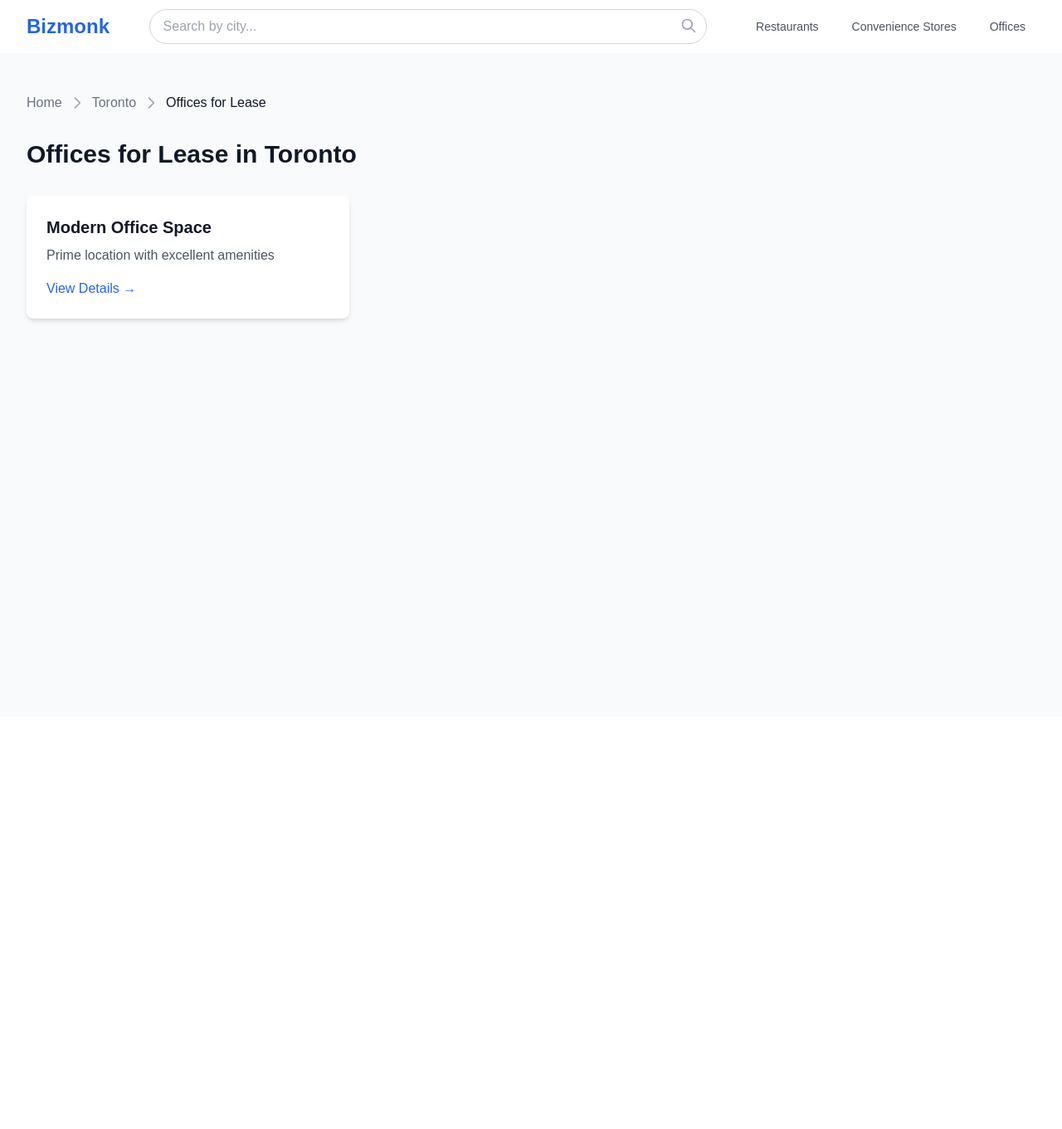
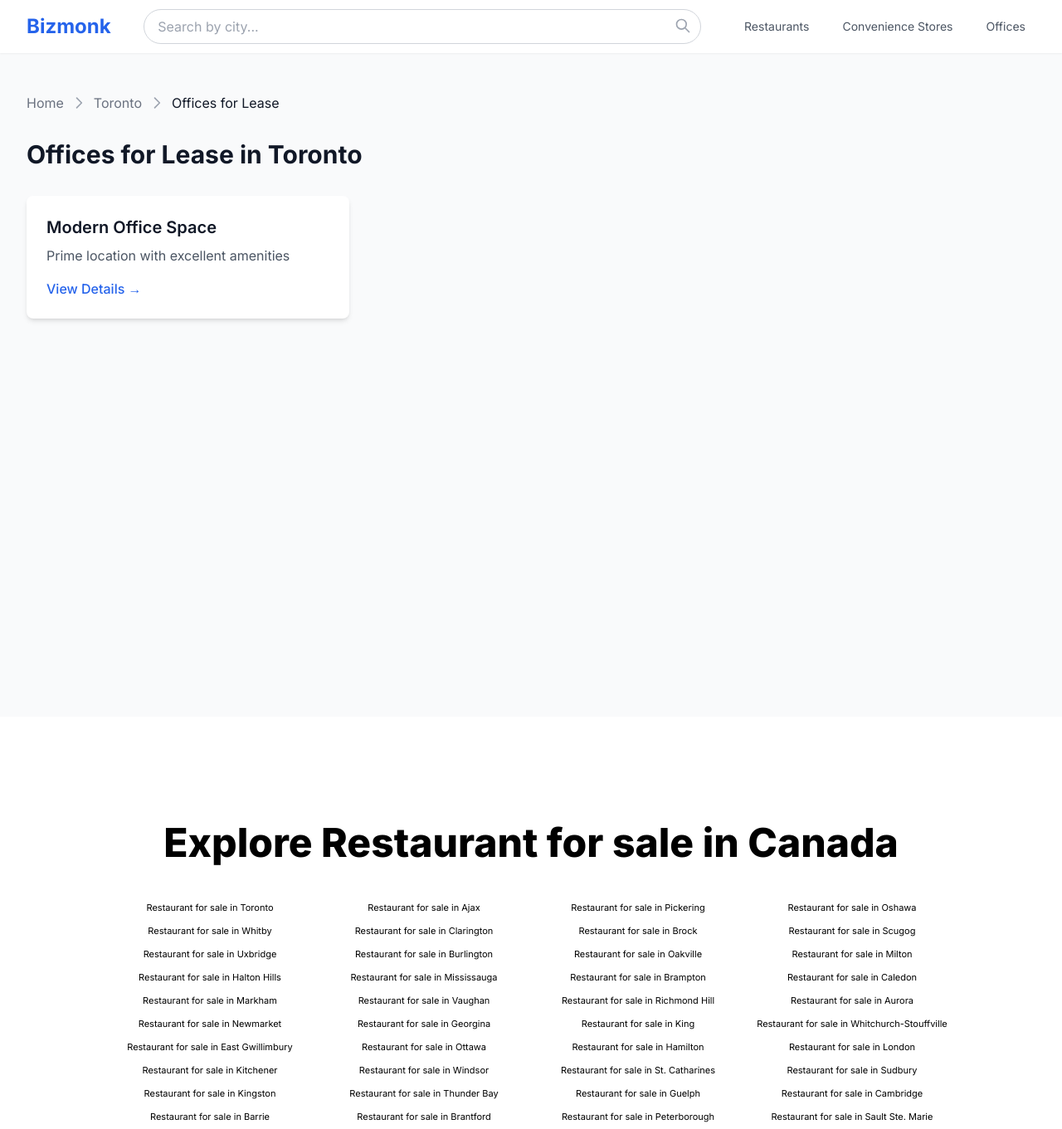
Before and after one commit to udbhavghimire/bizmonk, a Next.js app: page /toronto/offices-for-lease in a window 1280 px wide. Shown: the top 1361 px of the page at 83% size. Before the commit the page ends 864 px from the top, so only its background shows below. Built offline with nearby package versions, Linux system fonts and the light colour scheme.

Commit message:
Refactor layout and enhance city navigation: Replace Geist font with Inter, update metadata, and add Footer component. Improve city page routing with URL-friendly formats and enhance breadcrumb navigation. Introduce Newsletter component on the homepage and update city data with additional locations.

```diff
--- a/app/[city]/convenience-store-for-sale/page.js
+++ b/app/[city]/convenience-store-for-sale/page.js
@@ -1,6 +1,8 @@
 import Breadcrumb from "@/components/Breadcrumb";
-import { cities } from "@/data/gta-cities.json";
+import citiesData from "@/data/gta-cities.json";
 import { notFound } from "next/navigation";
+
+const { cities } = citiesData;
 
 export async function generateStaticParams() {
   return cities.map((city) => ({
@@ -9,20 +11,22 @@ export async function generateStaticParams() {
 }
 
 export default async function CityConvenienceStores({ params }) {
-  const cityExists = cities.find(
-    (c) => c.toLowerCase() === params.city.toLowerCase()
-  );
+  const { city } = await params;
+
+  if (!city) {
+    notFound();
+  }
+
+  const cityExists = cities.find((c) => c.toLowerCase() === city.toLowerCase());
 
   if (!cityExists) {
     notFound();
   }
 
-  const cityName = cityExists;
-
   const breadcrumbItems = [
     {
-      label: cityName,
-      href: `/${params.city}`,
+      label: cityExists,
+      href: `/${city.toLowerCase()}`,
     },
     {
       label: "Convenience Stores for Sale",
@@ -35,7 +39,7 @@ export default async function CityConvenienceStores({ params }) {
         <Breadcrumb items={breadcrumbItems} />
 
         <h1 className="text-3xl font-bold text-gray-900 mb-8">
-          Convenience Stores for Sale in {cityName}
+          Convenience Stores for Sale in {cityExists}
         </h1>
 
         {/* Store Listings */}
--- a/app/[city]/offices-for-lease/page.js
+++ b/app/[city]/offices-for-lease/page.js
@@ -1,6 +1,8 @@
 import Breadcrumb from "@/components/Breadcrumb";
-import { cities } from "@/data/gta-cities.json";
+import citiesData from "@/data/gta-cities.json";
 import { notFound } from "next/navigation";
+
+const { cities } = citiesData;
 
 export async function generateStaticParams() {
   return cities.map((city) => ({
@@ -9,20 +11,22 @@ export async function generateStaticParams() {
 }
 
 export default async function CityOffices({ params }) {
-  const cityExists = cities.find(
-    (c) => c.toLowerCase() === params.city.toLowerCase()
-  );
+  const { city } = await params;
+
+  if (!city) {
+    notFound();
+  }
+
+  const cityExists = cities.find((c) => c.toLowerCase() === city.toLowerCase());
 
   if (!cityExists) {
     notFound();
   }
 
-  const cityName = cityExists;
-
   const breadcrumbItems = [
     {
-      label: cityName,
-      href: `/${params.city}`,
+      label: cityExists,
+      href: `/${city.toLowerCase()}`,
     },
     {
       label: "Offices for Lease",
@@ -35,7 +39,7 @@ export default async function CityOffices({ params }) {
         <Breadcrumb items={breadcrumbItems} />
 
         <h1 className="text-3xl font-bold text-gray-900 mb-8">
-          Offices for Lease in {cityName}
+          Offices for Lease in {cityExists}
         </h1>
 
         {/* Office Listings */}
--- a/app/[city]/page.js
+++ b/app/[city]/page.js
@@ -1,26 +1,40 @@
-import { cities } from "@/data/gta-cities.json";
+import citiesData from "@/data/gta-cities.json";
 import Link from "next/link";
+import { notFound } from "next/navigation";
 import Breadcrumb from "@/components/Breadcrumb";
-import { notFound } from "next/navigation";
 
-export async function generateStaticParams() {
-  return cities.map((city) => ({
-    city: city.toLowerCase(),
-  }));
-}
+const cities = citiesData.cities;
+
+// Helper function to convert city names to URL-friendly format
+const toUrlFormat = (cityName) => cityName.toLowerCase().replace(/\s+/g, "-");
+
+// Helper function to find city by URL format
+const findCityByUrlFormat = (urlFormat) => {
+  return cities.find((city) => toUrlFormat(city) === urlFormat.toLowerCase());
+};
 
 export default async function CityPage({ params }) {
-  const cityExists = cities.find(
-    (c) => c.toLowerCase() === params.city.toLowerCase()
-  );
+  const { city } = await params;
+
+  if (!city) {
+    notFound();
+  }
+
+  // Find the city using the URL-friendly format
+  const cityExists = findCityByUrlFormat(city);
 
   if (!cityExists) {
     notFound();
   }
 
   const cityName = cityExists;
+  const cityUrl = toUrlFormat(cityName); // Use this for links
 
   const breadcrumbItems = [
+    {
+      label: "Home",
+      href: "/",
+    },
     {
       label: cityName,
     },
@@ -38,7 +52,7 @@ export default async function CityPage({ params }) {
         <div className="grid grid-cols-1 sm:grid-cols-2 lg:grid-cols-3 gap-8">
           {/* Restaurant Section */}
           <Link
-            href={`/${params.city}/restaurant-for-sale`}
+            href={`/${cityUrl}/restaurant-for-sale`}
             className="group bg-white rounded-lg shadow-md hover:shadow-xl transition-all duration-300 overflow-hidden"
           >
             <div className="p-8">
@@ -47,14 +61,14 @@ export default async function CityPage({ params }) {
               </h2>
               <p className="mt-4 text-gray-600">
                 Browse available restaurant spaces and turnkey operations in{" "}
-                {cityName}
+                {cityName}.
               </p>
             </div>
           </Link>
 
           {/* Convenience Store Section */}
           <Link
-            href={`/${params.city}/convenience-store-for-sale`}
+            href={`/${cityUrl}/convenience-store-for-sale`}
             className="group bg-white rounded-lg shadow-md hover:shadow-xl transition-all duration-300 overflow-hidden"
           >
             <div className="p-8">
@@ -62,14 +76,14 @@ export default async function CityPage({ params }) {
                 Convenience Stores for Sale
               </h2>
               <p className="mt-4 text-gray-600">
-                Explore convenience store opportunities in {cityName}
+                Explore convenience store opportunities in {cityName}.
               </p>
             </div>
           </Link>
 
           {/* Offices Section */}
           <Link
-            href={`/${params.city}/offices-for-lease`}
+            href={`/${cityUrl}/offices-for-lease`}
             className="group bg-white rounded-lg shadow-md hover:shadow-xl transition-all duration-300 overflow-hidden"
           >
             <div className="p-8">
@@ -77,7 +91,7 @@ export default async function CityPage({ params }) {
                 Offices for Lease
               </h2>
               <p className="mt-4 text-gray-600">
-                Find the perfect office space in {cityName}
+                Find the perfect office space in {cityName}.
               </p>
             </div>
           </Link>
--- a/app/[city]/restaurant-for-sale/page.js
+++ b/app/[city]/restaurant-for-sale/page.js
@@ -1,32 +1,35 @@
+import { notFound } from "next/navigation";
 import Breadcrumb from "@/components/Breadcrumb";
-import { cities } from "@/data/gta-cities.json";
-import { notFound } from "next/navigation";
+import citiesData from "@/data/gta-cities.json";
+
+const { cities } = citiesData;
 
 export async function generateStaticParams() {
+  // Generate the static parameters for dynamic routes
   return cities.map((city) => ({
     city: city.toLowerCase(),
   }));
 }
 
 export default async function CityRestaurants({ params }) {
-  const cityExists = cities.find(
-    (c) => c.toLowerCase() === params.city.toLowerCase()
-  );
+  // Safely await the params
+  const { city } = await params;
+
+  if (!city) {
+    notFound(); // If no city parameter, show 404
+  }
+
+  // Ensure city exists in the cities data
+  const cityExists = cities.find((c) => c.toLowerCase() === city.toLowerCase());
 
   if (!cityExists) {
-    notFound();
+    notFound(); // If city doesn't exist, show 404
   }
 
-  const cityName = cityExists;
-
+  // Prepare breadcrumb items for navigation
   const breadcrumbItems = [
-    {
-      label: cityName,
-      href: `/${params.city}`,
-    },
-    {
-      label: "Restaurants for Sale",
-    },
+    { label: cityExists, href: `/${cityExists.toLowerCase()}` },
+    { label: "Restaurants for Sale" },
   ];
 
   return (
@@ -35,12 +38,11 @@ export default async function CityRestaurants({ params }) {
         <Breadcrumb items={breadcrumbItems} />
 
         <h1 className="text-3xl font-bold text-gray-900 mb-8">
-          Restaurants for Sale in {cityName}
+          Restaurants for Sale in {cityExists}
         </h1>
 
-        {/* Restaurant Listings */}
+        {/* Example of listing cards */}
         <div className="grid grid-cols-1 md:grid-cols-2 lg:grid-cols-3 gap-6">
-          {/* Example listing card - repeat or map through actual listings */}
           <div className="bg-white rounded-lg shadow-md hover:shadow-xl transition-all duration-300">
             <div className="p-6">
               <h3 className="text-xl font-semibold text-gray-900">
--- a/app/layout.js
+++ b/app/layout.js
@@ -1,33 +1,23 @@
-import { Geist, Geist_Mono } from "next/font/google";
+import { Inter } from "next/font/google";
 import "./globals.css";
 import Navbar from "@/components/Navbar";
-import ClientLayout from "./ClientLayout";
+import Footer from "@/components/Footer";
 
-const geistSans = Geist({
-  variable: "--font-geist-sans",
-  subsets: ["latin"],
-});
-
-const geistMono = Geist_Mono({
-  variable: "--font-geist-mono",
-  subsets: ["latin"],
-});
+const inter = Inter({ subsets: ["latin"] });
 
 export const metadata = {
-  title: "Bizmonk - Find Your Perfect Business Location",
-  description:
-    "Discover premium business opportunities across the Greater Toronto Area",
+  title: "Bizmonk",
+  description: "Find your business space",
 };
 
 export default function RootLayout({ children }) {
   return (
     <html lang="en">
-      <ClientLayout>
-        <main className={`${geistSans.variable} ${geistMono.variable}`}>
-          <Navbar />
-          {children}
-        </main>
-      </ClientLayout>
+      <body className={inter.className}>
+        <Navbar />
+        {children}
+        <Footer />
+      </body>
     </html>
   );
 }
--- a/app/page.js
+++ b/app/page.js
@@ -1,6 +1,7 @@
 import Image from "next/image";
 import Link from "next/link";
 import SearchBar from "@/components/SearchBar";
+import Newsletter from "@/components/Newsletter";
 
 export default function Home() {
   return (
@@ -154,6 +155,8 @@ export default function Home() {
           </Link>
         </div>
       </div>
+
+      <Newsletter />
     </div>
   );
 }
--- /dev/null
+++ b/components/Footer.js
@@ -0,0 +1,131 @@
+import Link from "next/link";
+import cities from "@/data/gta-cities.json";
+
+export default function Footer() {
+  return (
+    <footer className="bg-white">
+      <div className="max-w-7xl mx-auto px-4 sm:px-6 lg:px-8 py-12 pt-32">
+        {/* Add new Cities Section */}
+        <div className="mb-12">
+          <h2 className="md:text-5xl text-3xl font-extrabold text-900 mb-6 text-center text-black">
+            Explore Restaurant for sale in Canada
+          </h2>
+          <div className="max-w-5xl mx-auto">
+            <div className="grid grid-cols-1 grid-cols-2 md:grid-cols-3 lg:grid-cols-4 gap-x-2 gap-y-1 justify-items-center pt-4">
+              {cities.cities.map((city) => (
+                <div key={city} className="text-center w-full">
+                  <Link
+                    href={`/${city.toLowerCase()}/restaurant-for-sale`}
+                    className="text-black hover:text-blue-600 text-center md:text-[11px] text-[9px]"
+                  >
+                    Restaurant for sale in {city}
+                  </Link>
+                </div>
+              ))}
+            </div>
+          </div>
+        </div>
+
+        <div className="grid grid-cols-1 md:grid-cols-12 gap-8 mt-32 md:text-start text-center">
+          {/* Company Info */}
+          <div className="col-span-1 md:col-span-4">
+            <h3 className="text-md font-semibold text-gray-900 mb-4">
+              Bizmonk
+            </h3>
+            <p className="text-gray-600 mb-4">
+              Your trusted partner in finding the perfect business space across
+              the Greater Toronto Area.
+            </p>
+          </div>
+
+          {/* Right Section Grid */}
+          <div className="col-span-1 md:col-span-7 md:col-start-6 grid grid-cols-1 md:grid-cols-3 gap-4">
+            {/* Categories */}
+            <div className="col-span-1">
+              <h3 className="text-md font-semibold text-gray-900 mb-4">
+                Categories
+              </h3>
+              <ul className="space-y-2">
+                <li>
+                  <Link
+                    href="/restaurant-for-sale"
+                    className="text-gray-600 hover:text-blue-600"
+                  >
+                    Restaurants
+                  </Link>
+                </li>
+                <li>
+                  <Link
+                    href="/convenience-store-for-sale"
+                    className="text-gray-600 hover:text-blue-600"
+                  >
+                    Convenience Stores
+                  </Link>
+                </li>
+                <li>
+                  <Link
+                    href="/offices-for-lease"
+                    className="text-gray-600 hover:text-blue-600"
+                  >
+                    Office Spaces
+                  </Link>
+                </li>
+              </ul>
+            </div>
+
+            {/* Contact Info */}
+            <div className="col-span-1">
+              <h3 className="text-md font-semibold text-gray-900 mb-4">
+                Contact Us
+              </h3>
+              <ul className="space-y-2 text-gray-600">
+                <li>Email: info@bizmonk.ca</li>
+                <li>Phone: (647) 123-4567</li>
+                <li>Toronto, ON, Canada</li>
+              </ul>
+            </div>
+
+            {/* Quick Links */}
+            <div className="col-span-1">
+              <h3 className="text-md font-semibold text-gray-900 mb-4">
+                Quick Links
+              </h3>
+              <ul className="space-y-2">
+                <li>
+                  <Link
+                    href="/about"
+                    className="text-gray-600 hover:text-blue-600"
+                  >
+                    About Us
+                  </Link>
+                </li>
+                <li>
+                  <Link
+                    href="/contact"
+                    className="text-gray-600 hover:text-blue-600"
+                  >
+                    Contact
+                  </Link>
+                </li>
+                <li>
+                  <Link
+                    href="/blog"
+                    className="text-gray-600 hover:text-blue-600"
+                  >
+                    Blog
+                  </Link>
+                </li>
+              </ul>
+            </div>
+          </div>
+        </div>
+
+        <div className="border-t border-gray-200 mt-12 pt-8">
+          <p className="text-center text-gray-600">
+            © {new Date().getFullYear()} Bizmonk. All rights reserved.
+          </p>
+        </div>
+      </div>
+    </footer>
+  );
+}
--- a/components/Navbar.js
+++ b/components/Navbar.js
@@ -3,7 +3,7 @@ import SearchBar from "./SearchBar";
 
 export default function Navbar() {
   return (
-    <nav className="bg-white shadow-sm">
+    <nav className="bg-white shadow-sm sticky top-0 z-50">
       <div className="max-w-7xl mx-auto px-4 sm:px-6 lg:px-8">
         <div className="flex justify-between items-center h-16">
           <div className="flex-shrink-0">
--- a/components/SearchBar.js
+++ b/components/SearchBar.js
@@ -2,6 +2,9 @@
 import { useState } from "react";
 import { useRouter } from "next/navigation";
 import citiesData from "@/data/gta-cities.json";
+
+// Helper function to convert city names to URL-friendly format
+const toUrlFormat = (cityName) => cityName.toLowerCase().replace(/\s+/g, "-");
 
 export default function SearchBar() {
   const [query, setQuery] = useState("");
@@ -23,7 +26,8 @@ export default function SearchBar() {
   const handleSelect = (city) => {
     setQuery("");
     setSuggestions([]);
-    router.push(`/${city.toLowerCase()}`);
+    const cityUrl = toUrlFormat(city);
+    router.push(`/${cityUrl}`);
   };
 
   return (
--- a/data/gta-cities.json
+++ b/data/gta-cities.json
@@ -1,19 +1,57 @@
 {
   "cities": [
     "Toronto",
+    "Ajax",
+    "Pickering",
+    "Oshawa",
+    "Whitby",
+    "Clarington",
+    "Brock",
+    "Scugog",
+    "Uxbridge",
+    "Burlington",
+    "Oakville",
+    "Milton",
+    "Halton Hills",
     "Mississauga",
     "Brampton",
+    "Caledon",
+    "Markham",
     "Vaughan",
-    "Markham",
     "Richmond Hill",
-    "Oakville",
-    "Burlington",
-    "Milton",
-    "Ajax",
-    "Pickering",
-    "Whitby",
-    "Oshawa",
     "Aurora",
-    "Newmarket"
+    "Newmarket",
+    "Georgina",
+    "King",
+    "Whitchurch-Stouffville",
+    "East Gwillimbury",
+    "Ottawa",
+    "Hamilton",
+    "London",
+    "Kitchener",
+    "Windsor",
+    "St. Catharines",
+    "Sudbury",
+    "Kingston",
+    "Thunder Bay",
+    "Guelph",
+    "Cambridge",
+    "Barrie",
+    "Brantford",
+    "Peterborough",
+    "Sault Ste. Marie",
+    "North Bay",
+    "Belleville",
+    "Cornwall",
+    "Orillia",
+    "Stratford",
+    "Woodstock",
+    "Timmins",
+    "Owen Sound",
+    "Pembroke",
+    "Kenora",
+    "Dryden",
+    "Elliot Lake",
+    "Temiskaming Shores"
   ]
 }
```
Also changed, not shown: components/Newsletter.js (added, +48 -0 lines).
